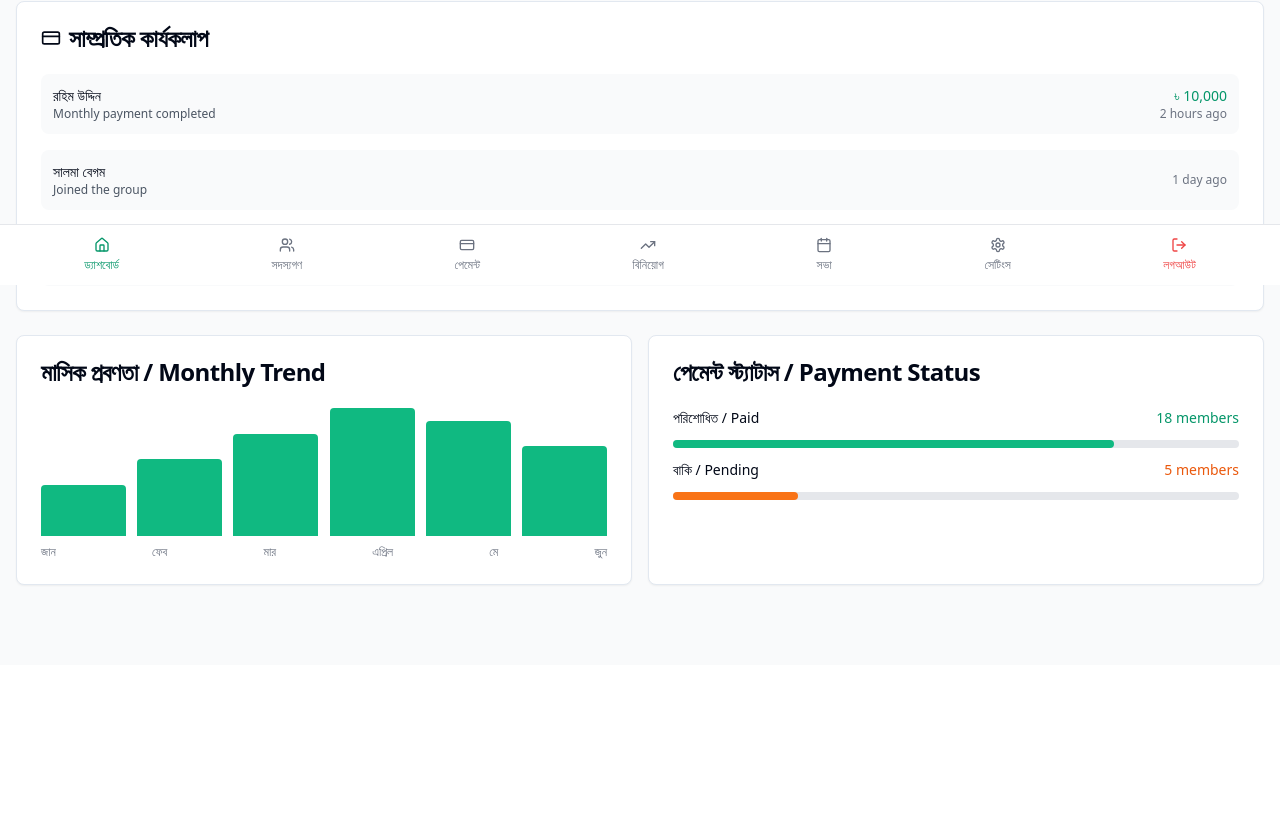
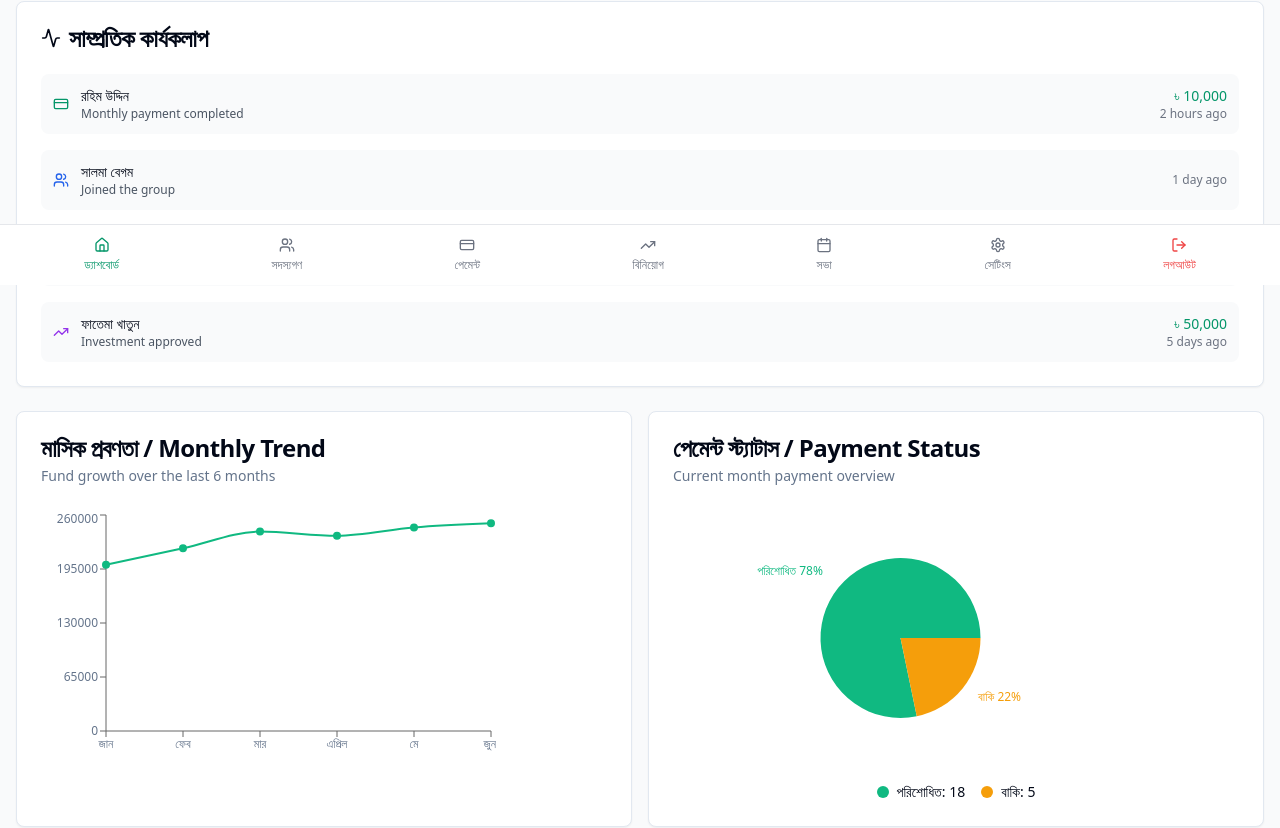
Before and after one commit to shaa2020/bondhu-asset-tracker-pro, a React (Vite) app: page / in a window 1280 px wide. Shown: the part 515-1343 px from the top of the page. Before the commit the page ends 1180 px from the top, so only its background shows below. Built offline with nearby package versions, Linux system fonts and the light colour scheme; sample sign-in values are in the browser's storage.

Commit message:
Fix: Ensure recent activity, voting, and charts work
- Verified functionality of recent activity, voting, and chart components on the dashboard.
- Addressed any identified issues to ensure proper data display and user interaction.

```diff
--- a/src/pages/Dashboard.tsx
+++ b/src/pages/Dashboard.tsx
@@ -1,15 +1,46 @@
 
-import React from 'react';
+import React, { useState, useEffect } from 'react';
 import { Card, CardContent, CardDescription, CardHeader, CardTitle } from '@/components/ui/card';
 import { Button } from '@/components/ui/button';
-import { TrendingUp, Users, CreditCard, AlertCircle, Settings, UserPlus } from 'lucide-react';
+import { TrendingUp, Users, CreditCard, AlertCircle, Settings, UserPlus, Activity } from 'lucide-react';
 import { useLanguage } from '@/contexts/LanguageContext';
 import { useAuth } from '@/contexts/AuthContext';
 import { Link } from 'react-router-dom';
+import { ChartContainer, ChartTooltip, ChartTooltipContent } from '@/components/ui/chart';
+import { BarChart, Bar, XAxis, YAxis, ResponsiveContainer, LineChart, Line, PieChart, Pie, Cell } from 'recharts';
 
 const Dashboard = () => {
   const { t } = useLanguage();
   const { user, isAdmin } = useAuth();
+
+  const [recentActivities, setRecentActivities] = useState([
+    { id: 1, member: 'রহিম উদ্দিন', action: 'Monthly payment completed', amount: '৳ 10,000', time: '2 hours ago', type: 'payment' },
+    { id: 2, member: 'সালমা বেগম', action: 'Joined the group', amount: '', time: '1 day ago', type: 'member' },
+    { id: 3, member: 'করিম মিয়া', action: 'Payment overdue', amount: '৳ 10,000', time: '3 days ago', type: 'warning' },
+    { id: 4, member: 'ফাতেমা খাতুন', action: 'Investment approved', amount: '৳ 50,000', time: '5 days ago', type: 'investment' },
+  ]);
+
+  // Chart data
+  const monthlyData = [
+    { month: 'জান', amount: 200000, members: 20 },
+    { month: 'ফেব', amount: 220000, members: 21 },
+    { month: 'মার', amount: 240000, members: 22 },
+    { month: 'এপ্রিল', amount: 235000, members: 22 },
+    { month: 'মে', amount: 245000, members: 23 },
+    { month: 'জুন', amount: 250000, members: 23 },
+  ];
+
+  const paymentStatusData = [
+    { name: 'পরিশোধিত', value: 18, color: '#10b981' },
+    { name: 'বাকি', value: 5, color: '#f59e0b' },
+  ];
+
+  const investmentData = [
+    { category: 'রিয়েল এস্টেট', amount: 800000 },
+    { category: 'ব্যবসা', amount: 600000 },
+    { category: 'শেয়ার', amount: 400000 },
+    { category: 'ব্যাংক', amount: 200000 },
+  ];
 
   const stats = [
     {
@@ -35,11 +66,47 @@ const Dashboard = () => {
     }
   ];
 
-  const recentActivities = [
-    { member: 'রহিম উদ্দিন', action: 'Monthly payment completed', amount: '৳ 10,000', time: '2 hours ago' },
-    { member: 'সালমা বেগম', action: 'Joined the group', amount: '', time: '1 day ago' },
-    { member: 'করিম মিয়া', action: 'Payment overdue', amount: '৳ 10,000', time: '3 days ago' },
-  ];
+  const chartConfig = {
+    amount: {
+      label: "Amount",
+      color: "#10b981",
+    },
+    members: {
+      label: "Members",
+      color: "#3b82f6",
+    },
+  };
+
+  // Simulate real-time activity updates
+  useEffect(() => {
+    const interval = setInterval(() => {
+      const newActivity = {
+        id: Date.now(),
+        member: 'নতুন সদস্য',
+        action: 'New activity',
+        amount: '৳ 5,000',
+        time: 'Just now',
+        type: 'payment'
+      };
+
+      // Randomly add new activities (simulate real updates)
+      if (Math.random() > 0.95) {
+        setRecentActivities(prev => [newActivity, ...prev.slice(0, 4)]);
+      }
+    }, 10000);
+
+    return () => clearInterval(interval);
+  }, []);
+
+  const getActivityIcon = (type: string) => {
+    switch (type) {
+      case 'payment': return <CreditCard className="h-4 w-4 text-emerald-600" />;
+      case 'member': return <Users className="h-4 w-4 text-blue-600" />;
+      case 'warning': return <AlertCircle className="h-4 w-4 text-orange-600" />;
+      case 'investment': return <TrendingUp className="h-4 w-4 text-purple-600" />;
+      default: return <Activity className="h-4 w-4 text-gray-600" />;
+    }
+  };
 
   return (
     <div className="p-4 pb-20 space-y-6">
@@ -78,7 +145,7 @@ const Dashboard = () => {
 
       <div className="grid grid-cols-1 md:grid-cols-3 gap-4">
         {stats.map((stat, index) => (
-          <Card key={index} className="shadow-sm">
+          <Card key={index} className="shadow-sm hover:shadow-md transition-shadow">
             <CardHeader className="flex flex-row items-center justify-between space-y-0 pb-2">
               <CardTitle className="text-sm font-medium">{stat.title}</CardTitle>
               <stat.icon className={`h-4 w-4 ${stat.color}`} />
@@ -94,17 +161,20 @@ const Dashboard = () => {
       <Card>
         <CardHeader>
           <CardTitle className="flex items-center gap-2">
-            <CreditCard className="h-5 w-5" />
+            <Activity className="h-5 w-5" />
             {t('recentActivity')}
           </CardTitle>
         </CardHeader>
         <CardContent>
           <div className="space-y-4">
-            {recentActivities.map((activity, index) => (
-              <div key={index} className="flex items-center justify-between p-3 bg-gray-50 rounded-lg">
-                <div className="flex-1">
-                  <p className="font-medium text-sm">{activity.member}</p>
-                  <p className="text-xs text-gray-600">{activity.action}</p>
+            {recentActivities.map((activity) => (
+              <div key={activity.id} className="flex items-center justify-between p-3 bg-gray-50 rounded-lg hover:bg-gray-100 transition-colors">
+                <div className="flex items-center gap-3 flex-1">
+                  {getActivityIcon(activity.type)}
+                  <div className="flex-1">
+                    <p className="font-medium text-sm">{activity.member}</p>
+                    <p className="text-xs text-gray-600">{activity.action}</p>
+                  </div>
                 </div>
                 <div className="text-right">
                   {activity.amount && (
@@ -118,56 +188,92 @@ const Dashboard = () => {
         </CardContent>
       </Card>
 
-      <div className="grid grid-cols-1 md:grid-cols-2 gap-4">
+      <div className="grid grid-cols-1 lg:grid-cols-2 gap-4">
         <Card>
           <CardHeader>
             <CardTitle>মাসিক প্রবণতা / Monthly Trend</CardTitle>
+            <CardDescription>Fund growth over the last 6 months</CardDescription>
           </CardHeader>
           <CardContent>
-            <div className="h-32 flex items-end justify-between space-x-2">
-              {[40, 60, 80, 100, 90, 70].map((height, index) => (
-                <div
-                  key={index}
-                  className="bg-emerald-500 rounded-t"
-                  style={{ height: `${height}%`, width: '15%' }}
-                ></div>
-              ))}
-            </div>
-            <div className="flex justify-between text-xs text-gray-500 mt-2">
-              <span>জান</span>
-              <span>ফেব</span>
-              <span>মার</span>
-              <span>এপ্রিল</span>
-              <span>মে</span>
-              <span>জুন</span>
-            </div>
+            <ChartContainer config={chartConfig} className="h-64">
+              <ResponsiveContainer width="100%" height="100%">
+                <LineChart data={monthlyData}>
+                  <XAxis dataKey="month" />
+                  <YAxis />
+                  <ChartTooltip content={<ChartTooltipContent />} />
+                  <Line
+                    type="monotone"
+                    dataKey="amount"
+                    stroke="var(--color-amount)"
+                    strokeWidth={2}
+                    dot={{ fill: "var(--color-amount)" }}
+                  />
+                </LineChart>
+              </ResponsiveContainer>
+            </ChartContainer>
           </CardContent>
         </Card>
 
         <Card>
           <CardHeader>
             <CardTitle>পেমেন্ট স্ট্যাটাস / Payment Status</CardTitle>
+            <CardDescription>Current month payment overview</CardDescription>
           </CardHeader>
           <CardContent>
-            <div className="space-y-3">
-              <div className="flex items-center justify-between">
-                <span className="text-sm">পরিশোধিত / Paid</span>
-                <span className="text-sm font-medium text-emerald-600">18 members</span>
-              </div>
-              <div className="w-full bg-gray-200 rounded-full h-2">
-                <div className="bg-emerald-500 h-2 rounded-full" style={{ width: '78%' }}></div>
-              </div>
-              <div className="flex items-center justify-between">
-                <span className="text-sm">বাকি / Pending</span>
-                <span className="text-sm font-medium text-orange-600">5 members</span>
-              </div>
-              <div className="w-full bg-gray-200 rounded-full h-2">
-                <div className="bg-orange-500 h-2 rounded-full" style={{ width: '22%' }}></div>
-              </div>
+            <ChartContainer config={chartConfig} className="h-64">
+              <ResponsiveContainer width="100%" height="100%">
+                <PieChart>
+                  <Pie
+                    data={paymentStatusData}
+                    cx="50%"
+                    cy="50%"
+                    labelLine={false}
+                    label={({ name, percent }) => `${name} ${(percent * 100).toFixed(0)}%`}
+                    outerRadius={80}
+                    fill="#8884d8"
+                    dataKey="value"
+                  >
+                    {paymentStatusData.map((entry, index) => (
+                      <Cell key={`cell-${index}`} fill={entry.color} />
+                    ))}
+                  </Pie>
+                  <ChartTooltip content={<ChartTooltipContent />} />
+                </PieChart>
+              </ResponsiveContainer>
+            </ChartContainer>
+            <div className="flex justify-center gap-4 mt-4">
+              {paymentStatusData.map((entry) => (
+                <div key={entry.name} className="flex items-center gap-2">
+                  <div
+                    className="w-3 h-3 rounded-full"
+                    style={{ backgroundColor: entry.color }}
+                  ></div>
+                  <span className="text-sm">{entry.name}: {entry.value}</span>
+                </div>
+              ))}
             </div>
           </CardContent>
         </Card>
       </div>
+
+      <Card>
+        <CardHeader>
+          <CardTitle>বিনিয়োগ বন্টন / Investment Distribution</CardTitle>
+          <CardDescription>Current investment allocation across sectors</CardDescription>
+        </CardHeader>
+        <CardContent>
+          <ChartContainer config={chartConfig} className="h-64">
+            <ResponsiveContainer width="100%" height="100%">
+              <BarChart data={investmentData}>
+                <XAxis dataKey="category" />
+                <YAxis />
+                <ChartTooltip content={<ChartTooltipContent />} />
+                <Bar dataKey="amount" fill="var(--color-amount)" radius={[4, 4, 0, 0]} />
+              </BarChart>
+            </ResponsiveContainer>
+          </ChartContainer>
+        </CardContent>
+      </Card>
     </div>
   );
 };
```
Also changed, not shown: src/pages/Meetings.tsx (+69 -15 lines).
